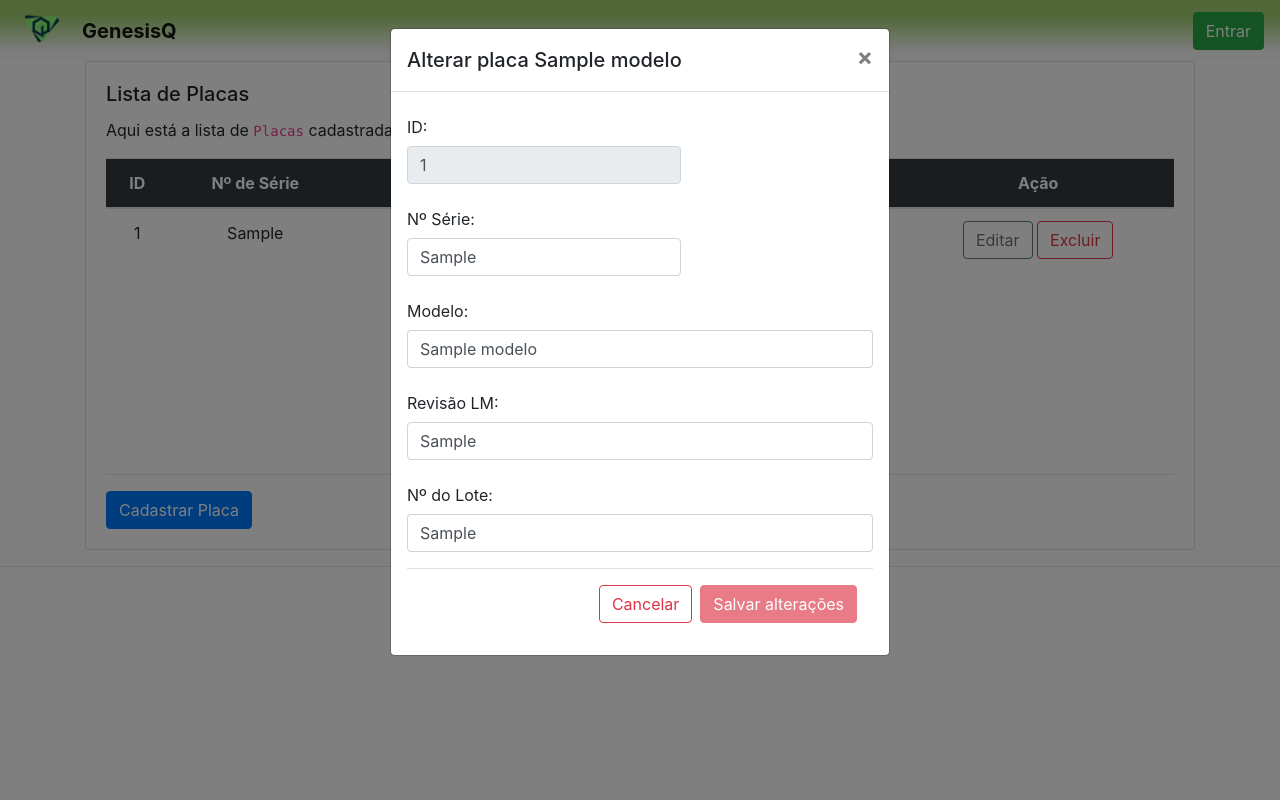
After one commit to douglascrodrigues/GerenciamentoDePlacas, a Django app: template placas/templates/placas/lista-placa.html in a window 1280 px wide, after a click on "Editar". The commit adds this page. Run offline with Django 3.2, Linux system fonts and the light colour scheme; the template is opened without the code that fills it: most values are stand-ins (such as "Sample title", 1, 10 or a date in 2020); parts of the project's set-up code (start-up, migrations or seed data) failed here and were passed over; some libraries are stand-ins or nearby versions.

Commit message:
Alterado layout do cadastro de placas - criado modal

```diff
--- a/core/templates/base.html
+++ b/core/templates/base.html
@@ -62,7 +62,7 @@
                             Gerenciar Placas
                         </a>
                         <div class="dropdown-menu m-auto" aria-labelledby="navbarDropdown">
-                            <a class="dropdown-item" href=" {% url 'placas:cadastrar-placa' %} ">Cadastrar Placa</a>
+                            <a class="dropdown-item" href=" {% url 'placas:lista-placa' %} ">Cadastrar Placa</a>
                             <div class="dropdown-divider"></div>
                             <a class="dropdown-item" href=" {% url 'placas:cadastrar-modelo' %} ">Cadastrar Modelo</a>
                         </div>
--- a/placas/models/cadastro_placas.py
+++ b/placas/models/cadastro_placas.py
@@ -30,3 +30,6 @@ class Cadastro_placas(models.Model):
 
     class Meta:
         db_table = 'CADASTRO_PLACAS'
+        constraints = [
+            models.UniqueConstraint(fields=['Numero_serie'], name="Constraint_placas")
+        ]
--- a/placas/templates/placas/cadastrar-modelo.html
+++ b/placas/templates/placas/cadastrar-modelo.html
@@ -19,7 +19,7 @@
                 <div class="form-group col-md-4 mb-3">
                 {{ form.Modelo  | as_crispy_field:"bootstrap"}}
                 </div>
-                <div class="form-group col-md-4 mb-5">
+                <div class="form-group col-md-4 mb-4">
                   {{ form.Descricao  | as_crispy_field:"bootstrap"}}
                 </div>
               </div>
--- /dev/null
+++ b/placas/templates/placas/lista-placa.html
@@ -0,0 +1,161 @@
+{% extends "base.html" %}
+{% load static %}
+{% load crispy_forms_tags %}
+{% block titulo %} Cadastrar Placa {% endblock  %}
+
+
+
+{% block conteudo %}
+
+<div class="container">
+  <div class="row">
+    <div class="col-lg-12 col-md-12 col-sm-12 col-xs-12">
+      <div class="card">
+        <div class="card-body">
+          <h5 class="card-title">Lista de Placas</h5>
+
+          {% if list_placa|length > 0 %}
+            <p class="card-text">
+              Aqui está a lista de <code>Placas</code> cadastradas.
+            </p>
+
+            <div style="overflow: auto; height: 300px">
+            <table class="table ">
+              <thead class="bg-dark text-white">
+              <tr class="text-center">
+                <th>ID</th>
+                <th>Nº de Série</th>
+                <th>Modelo</th>
+                <th>Revisão LM</th>
+                <th>Nº do Lote</th>
+                <th>Ação</th>
+              </tr>
+              </thead>
+
+
+              <tbody >
+              {% for placa in list_placa %}
+                <tr class="text-center">
+                    <td>{{ placa.id }}</td>
+                    <td>{{ placa.Numero_serie }} </td>
+                    <td>{{ placa.Modelo }} </td>
+                    <td>{{ placa.Revisao_lm }} </td>
+                    <td>{{ placa.Lote_numero }} </td>
+                  <td>
+
+                    <button type="button" class="btn btn-outline-secondary" data-toggle="modal"
+                      data-target="#alteraplacaModal"
+                      data-whateverid="{{ placa.id }}"
+                      data-whateverserie="{{ placa.Numero_serie }}"
+                      data-whatevermodelo="{{ placa.Modelo }}"
+                      data-whateverrevisao="{{ placa.Revisao_lm }}"
+                      data-whateverlote="{{ placa.Lote_numero }}">
+
+                      Editar
+                    </button>
+
+                    </a>
+                    <a href="{% url 'placas:excluir-placa' placa.id %}"
+                      class="btn btn-outline-danger">
+                        Excluir
+                    </a>
+                  </td>
+                </tr>
+              {% endfor %}
+              </tbody>
+
+            </table>
+          </div>
+        {% else %}
+          <div class="text-center mt-5 mb-5 jumbotron">
+            <h5>Nenhuma <code>placa</code> cadastrada ainda.</h5>
+          </div>
+        {% endif %}
+          <hr />
+          <div class="text-left">
+            <a href="{% url 'placas:cadastrar-placa' %}" class="btn btn-primary">
+              Cadastrar Placa
+            </a>
+          </div>
+        </div>
+      </div>
+    </div>
+  </div>
+</div>
+
+<div class="modal fade" id="alteraplacaModal" tabindex="-1" role="dialog" aria-labelledby="exampleModalLabel" aria-hidden="true">
+    <div class="modal-dialog" role="document">
+      <div class="modal-content">
+        <div class="modal-header">
+          <h5 class="modal-title" id="exampleModalLabel">Alterar placa</h5>
+          <button type="button" class="close" data-dismiss="modal" aria-label="Close">
+            <span aria-hidden="true">&times;</span>
+          </button>
+        </div>
+        <div class="modal-body">
+          <form>
+            <div class="col">
+              <div class="row">
+
+                <div class="form-group">
+                  <label for="recipient-id" class="col-form-label">ID:</label>
+                  <input type="text" class="form-control" id="recipient-id" disabled>
+                </div>
+                <div class="form-group">
+                    <label for="recipient-serie" class="col-form-label">Nº Série:</label>
+                    <input type="text" class="form-control" id="recipient-serie">
+                </div>
+
+              </div>
+            </div>
+            <div class="row">
+              <div class="col">
+              <div class="form-group">
+                  <label for="recipient-modelo" class="col-form-label">Modelo:</label>
+                  <input type="text" class="form-control" id="recipient-modelo">
+              </div>
+              <div class="form-group">
+                  <label for="recipient-revisaolm" class="col-form-label">Revisão LM:</label>
+                  <input type="text" class="form-control" id="recipient-revisao">
+              </div>
+              <div class="form-group">
+                  <label for="recipient-lote" class="col-form-label">Nº do Lote:</label>
+                  <input type="text" class="form-control" id="recipient-lote">
+              </div>
+
+              <div class="modal-footer">
+                  <button type="button" class="btn btn-outline-danger" data-dismiss="modal">Cancelar</button>
+                  <button type="button" class="btn btn-danger disabled">Salvar alterações</button>
+              </div>
+            </div>
+            </div>
+          </form>
+        </div>
+
+      </div>
+    </div>
+  </div>
+
+
+
+<script type="text/javascript">
+  $('#alteraplacaModal').on('show.bs.modal', function (event) {
+    var button = $(event.relatedTarget) // Button that triggered the modal
+    var recipientid = button.data('whateverid') // Extract info from data-* attributes
+    var recipientserie = button.data('whateverserie') // Extract info from data-* attributes
+    var recipientmodelo = button.data('whatevermodelo') // Extract info from data-* attributes
+    var recipientrevisao = button.data('whateverrevisao') // Extract info from data-* attributes
+    var recipientlote = button.data('whateverlote') // Extract info from data-* attributes
+    // If necessary, you could initiate an AJAX request here (and then do the updating in a callback).
+    // Update the modal's content. We'll use jQuery here, but you could use a data binding library or other methods instead.
+    var modal = $(this)
+    modal.find('.modal-title').text('Alterar placa ' + recipientmodelo)
+    modal.find('#recipient-id').val(recipientid)
+    modal.find('#recipient-serie').val(recipientserie)
+    modal.find('#recipient-modelo').val(recipientmodelo)
+    modal.find('#recipient-revisao').val(recipientrevisao)
+    modal.find('#recipient-lote').val(recipientlote)
+})
+</script>
+
+{% endblock conteudo %}
--- a/placas/urls.py
+++ b/placas/urls.py
@@ -5,6 +5,8 @@ app_name = 'placas'
 
 urlpatterns = [
     path('cadastrar-modelo/', views.cadastrar_modelo, name="cadastrar-modelo"),
-    path('cadastrar-placa/', views.cadastrar_placa, name="cadastrar-placa")
+    path('lista-placa/', views.lista_placa, name="lista-placa"),
+    path('cadastrar-placa/', views.cadastrar_placa, name="cadastrar-placa"  ),
+    path('excluir-placa/<int:id>', views.excluir_placa, name="excluir-placa" )
 
     ]
```
Also changed, not shown: placas/templates/placas/cadastrar-lote.html (+51 -0 lines), placas/templates/placas/cadastrar-placa.html (+48 -24 lines), placas/templates/placas/excluir-placa.html (added, +34 -0 lines), placas/views.py (+23 -5 lines), core/static/images/acrescer-png.png (added), db.sqlite3, placas/migrations/0001_initial.py, placas/migrations/0002_auto_20190906_0150.py (deleted).
